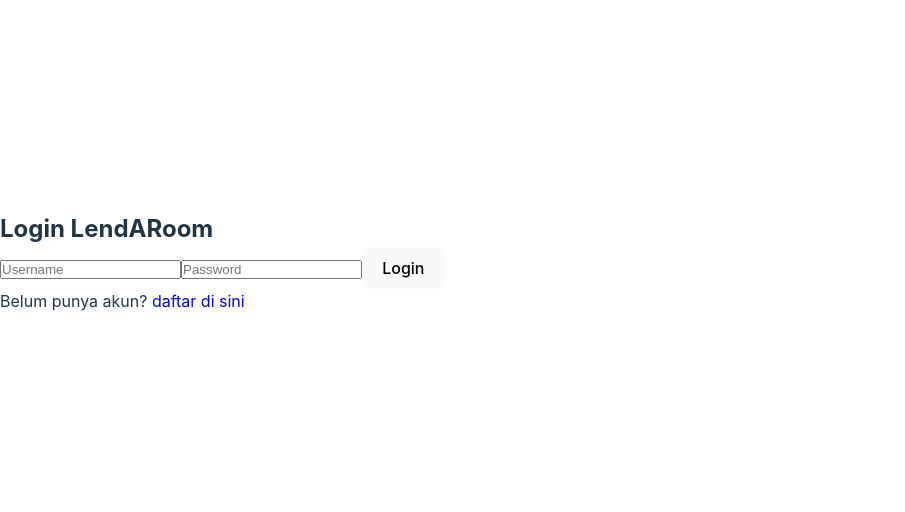
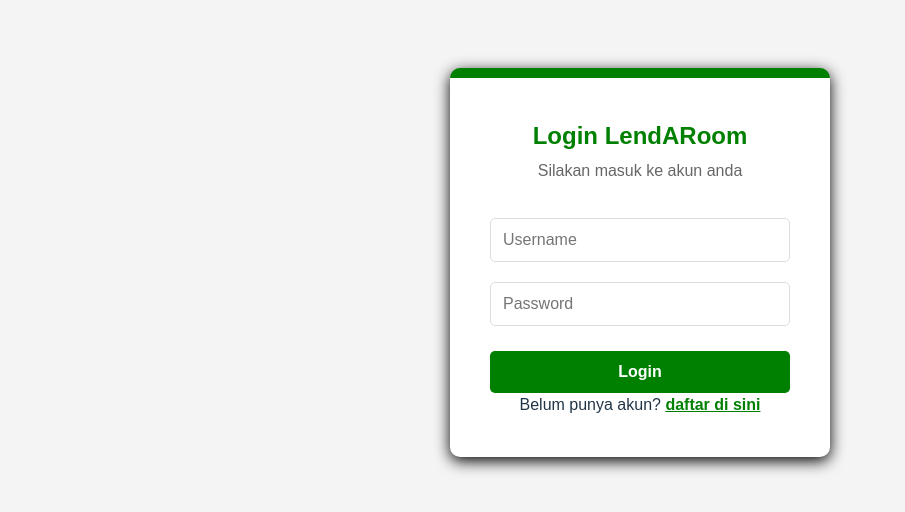
Before and after one commit to pnnjoll03/2026_LendARoom_frontend, a React (Vite) app: page / in a window 1280 px wide. Shown: the part 138-650 px from the top of the page, without its empty margins (0-905 px from the left). Built offline with nearby package versions, Linux system fonts and the light colour scheme.

Commit message:
feat: memperbarui tampilan Login page dan Register page

```diff
--- a/src/components/Dashboard.tsx
+++ b/src/components/Dashboard.tsx
@@ -65,14 +65,14 @@
         const payload = editBookingId
             ? {
                 BorrowDate: borrowDate,
-                ReturnDate: returnDate, // BARU
+                ReturnDate: returnDate,
                 Description: description
             } : {
                 Name: user.username,
                 NRP: user.nrp,
                 RoomId: selectedRoom?.id,
                 BorrowDate: borrowDate,
-                ReturnDate: returnDate, // BARU
+                ReturnDate: returnDate,
                 Description: description
             };
 
@@ -100,14 +100,14 @@
         setSelectedRoom(null);
         setEditBookingId(null);
         setBorrowDate("");
-        setReturnDate(""); // RESET
+        setReturnDate("");
         setDescription("");
     };
 
     return (
         <div style={{ display: "flex", flexDirection: "column", minHeight: "100vh" }}>
             <header style={{ display: 'flex', justifyContent: 'space-between', alignItems: "center", backgroundColor: "green", padding: "0 15px", color: "white" }}>
-                <h1>LendARoom - {user.username} ({user.role})</h1>
+                <h1>LendARoom</h1>
                 <button onClick={onLogout} style={{ backgroundColor: "red", color: "white", border: "none", padding: "8px 15px", borderRadius: "5px", cursor: "pointer" }}>Logout</button>
             </header>
 
--- a/src/components/Login.tsx
+++ b/src/components/Login.tsx
@@ -22,7 +22,7 @@
 
             if(response.ok){
                 const data = await response.json();
-                alert(`Selamat datang ${data.username}! Role anda adalah ${data.role}`);
+                alert(`Selamat datang ${data.username}!`);
                 onLoginSuccess(data);
             }else{
                 const errorMsg = await response.text();
@@ -34,15 +34,47 @@
         }
     };
 
+    const styles = {
+        input: {
+            width: "100%",
+            padding: "12px",
+            margin: "10px 0",
+            borderRadius: "5px",
+            border: "1px solid #ddd",
+            fontSize: "16px",
+            boxSizing: "border-box" as const
+        },
+        button: {
+            width: "100%",
+            padding: "12px",
+            marginTop: "15px",
+            borderRadius: "5px",
+            border: "none",
+            backgroundColor: "green",
+            color: "white",
+            fontSize: "16px",
+            fontWeight: "bold"
+        },
+        link: {
+            color: "green",
+            cursor: "pointer",
+            fontWeight: "bold",
+            textDecoration: "underline"
+        }
+    }
+
     return (
-        <div className="auth-card">
-            <h2>Login LendARoom</h2>
-            <form onSubmit={handleLogin}>
-                <input type="text" placeholder="Username" onChange={(e) => setUsername(e.target.value)} required/>
-                <input type="password" placeholder="Password" onChange={(e) => setPassword(e.target.value)} required/>
-                <button type="submit">Login</button>
-            </form>
-            <p>Belum punya akun? <span onClick={onSwitch} style={{color: 'blue', cursor: 'pointer'}}>daftar di sini</span></p>
+        <div  style={{ display: "flex", justifyContent: "center", alignItems: "center", minHeight: "100vh", backgroundColor: "#f4f4f4", fontFamily: "Arial, sans-serif" }}>
+            <div className="auth-card" style={{ backgroundColor: "white", padding: "40px", borderRadius: "10px", boxShadow: "0 4px 15px rgba(0,0,0,1)", width: "100%", maxWidth: "380px", textAlign: "center" as const, borderTop: "10px solid green"}}>
+                <h2 style={{ color: "green", marginBottom: "5px" }}>Login LendARoom</h2>
+                <p style={{ color: "#666", marginBottom: "25px" }}>Silakan masuk ke akun anda</p>
+                <form onSubmit={handleLogin}>
+                    <input type="text" placeholder="Username" onChange={(e) => setUsername(e.target.value)} style={styles.input} required/>
+                    <input type="password" placeholder="Password" onChange={(e) => setPassword(e.target.value)} style={styles.input} required/>
+                    <button type="submit" style={styles.button}>Login</button>
+                </form>
+                <p>Belum punya akun? <span onClick={onSwitch} style={styles.link}>daftar di sini</span></p>
+            </div>
         </div>
     )
 }
--- a/src/components/Register.tsx
+++ b/src/components/Register.tsx
@@ -30,17 +30,67 @@
         }
     };
 
+    const styles = {
+        container: {
+            display: "flex",
+            justifyContent: "center",
+            alignItems: "center",
+            minHeight: "100vh",
+            backgroundColor: "#f4f4f4",
+            fontFamily: "Arial, sans-serif"
+        },
+        card: {
+            backgroundColor: "white",
+            padding: "40px",
+            borderRadius: "10px",
+            boxShadow: "0 4px 15px rgba(0,0,0,0.1)",
+            width: "100%",
+            maxWidth: "420px",
+            textAlign: "center" as const,
+            borderTop: "10px solid green"
+        },
+        input: {
+            width: "100%",
+            padding: "12px",
+            margin: "8px 0",
+            borderRadius: "5px",
+            border: "1px solid #ddd",
+            fontSize: "15px",
+            boxSizing: "border-box" as const
+        },
+        button: {
+            width: "100%",
+            padding: "12px",
+            marginTop: "15px",
+            borderRadius: "5px",
+            border: "none",
+            backgroundColor: "green",
+            color: "white",
+            fontSize: "16px",
+            fontWeight: "bold",
+        },
+        link: {
+            color: "green",
+            cursor: "pointer",
+            fontWeight: "bold",
+            textDecoration: "underline"
+        }
+    };
+
     return (
-        <div className="auth-card">
-            <h2>Daftar Akun Baru</h2>
-            <form onSubmit={handleRegister}>
-                <input type="text" placeholder="Username" onChange={(e) => setForm({...form, username: e.target.value})} required/>
-                <input type="password" placeholder="Password" onChange={(e) => setForm({...form, password: e.target.value})} required/>
-                <input type="text" placeholder="NRP" onChange={(e) => setForm({...form, nrp: e.target.value})} required/>
-                <input type="text" placeholder="Kelas" onChange={(e) => setForm({...form, class: e.target.value})} required/>
-                <button type="submit">Daftar</button>
-            </form>
-            <p>Sudah punya akun?<span onClick={onSwitch} style={{ color: 'blue', cursor: 'pointer'}}>Login di sini</span></p>
+        <div style={styles.container}>
+            <div className="auth-card" style={styles.card}>
+                <h2 style={{ color: "green", marginBottom: "5px" }}>Daftar Akun Baru</h2>
+                <p style={{ color: "#666", marginBottom: "20px" }}>Lengkapi data dibawah ini</p>
+                <form onSubmit={handleRegister}>
+                    <input type="text" placeholder="Username" onChange={(e) => setForm({...form, username: e.target.value})} style={styles.input} required/>
+                    <input type="password" placeholder="Password" onChange={(e) => setForm({...form, password: e.target.value})} style={styles.input} required/>
+                    <input type="text" placeholder="NRP" onChange={(e) => setForm({...form, nrp: e.target.value})} style={styles.input} required/>
+                    <input type="text" placeholder="Kelas" onChange={(e) => setForm({...form, class: e.target.value})} style={styles.input} required/>
+                    <button type="submit" style={styles.button}>Daftar</button>
+                </form>
+                <p>Sudah punya akun?<span onClick={onSwitch} style={styles.link}>Login di sini</span></p>
+            </div>
         </div>
     )
 }
```
